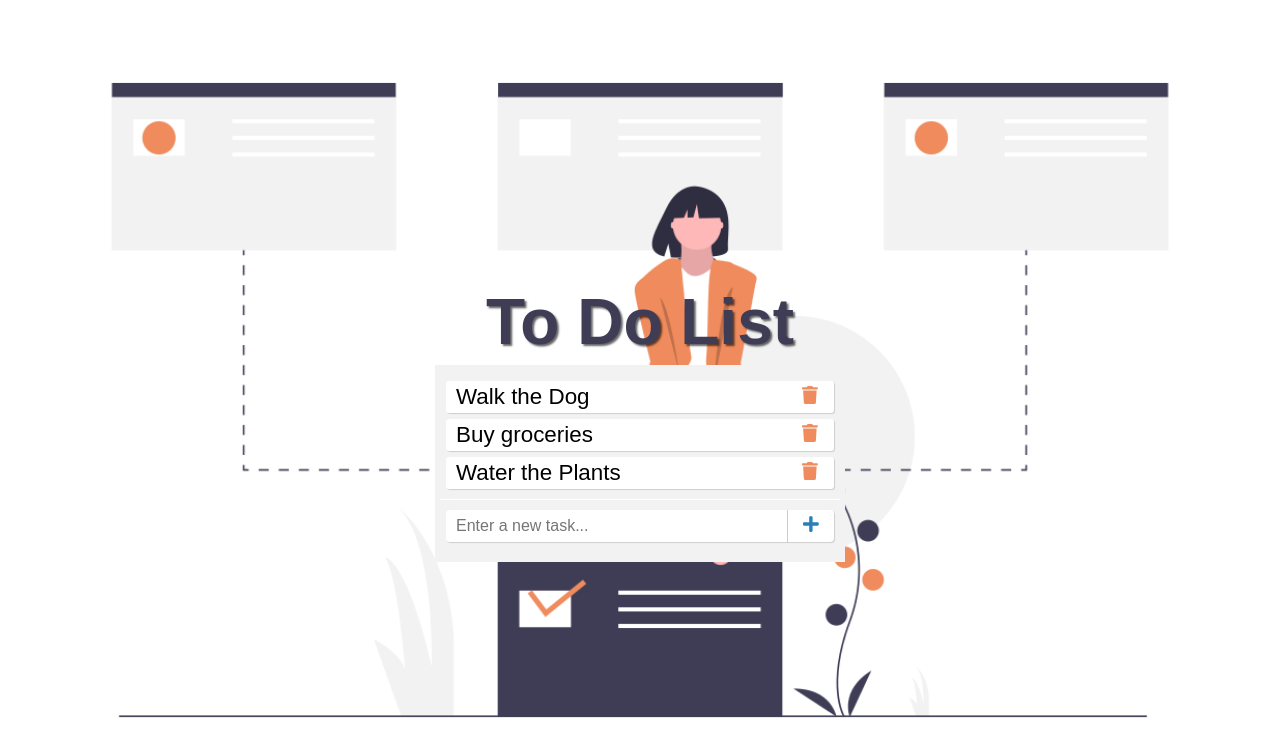
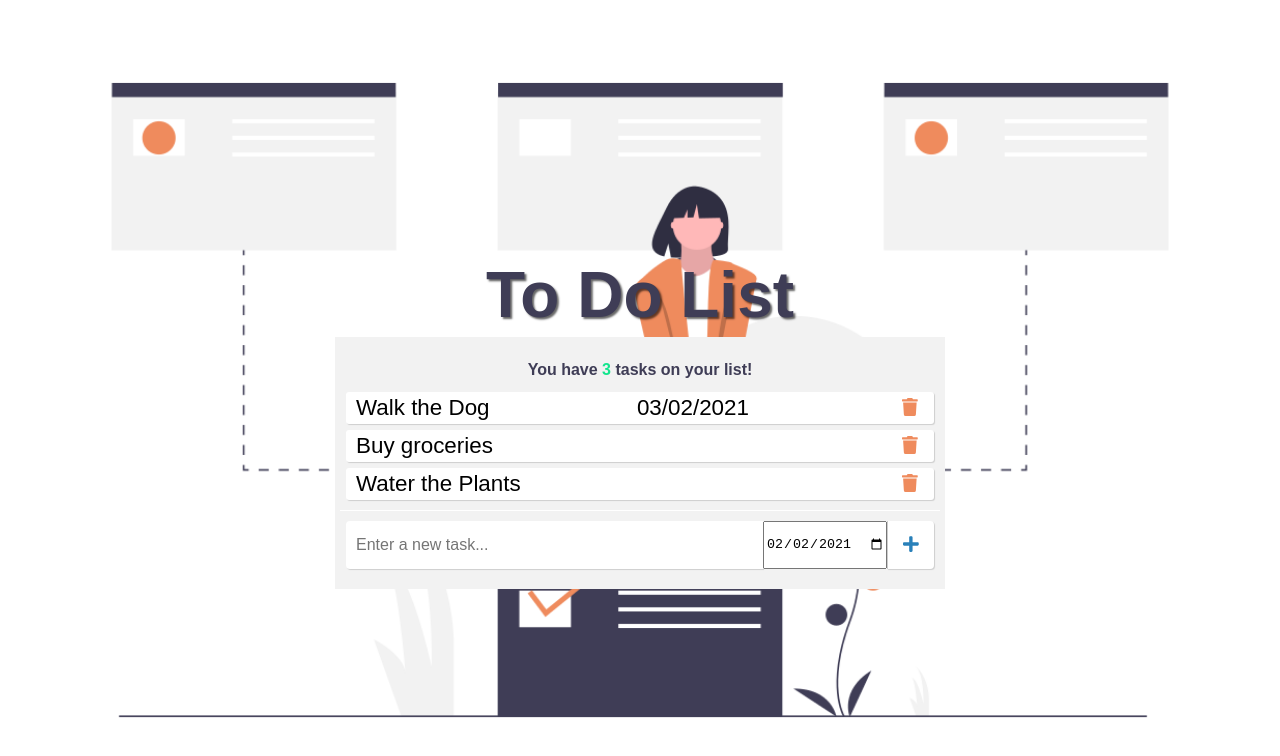
Before and after one commit to FreyaP/to-do-list, a React (Create React App) app: page / in a window 1280 px wide. Shown: the top 756 px of the page. Built offline with nearby package versions, Linux system fonts and the light colour scheme.

Commit message:
Added due date function

```diff
--- a/package.json
+++ b/package.json
@@ -11,6 +11,7 @@
     "@testing-library/user-event": "^12.8.1",
     "bootstrap": "^4.6.0",
     "react": "^17.0.1",
+    "react-datepicker": "^3.6.0",
     "react-dom": "^17.0.1",
     "react-scripts": "4.0.3",
     "web-vitals": "^1.1.0"
--- a/src/AddTaskForm.css
+++ b/src/AddTaskForm.css
@@ -1,7 +1,7 @@
-input {
+.text-input {
   background: #fff;
   box-shadow: 1px 1px 1px rgba(0, 0, 0, 0.15);
-  padding: 7px 10px;
+  padding: 15px 10px;
   font-size: 0.5em;
   border-top-left-radius: 4px;
   border-bottom-left-radius: 4px;
--- a/src/AddTaskForm.js
+++ b/src/AddTaskForm.js
@@ -1,22 +1,50 @@
 import { useState } from 'react';
 import './AddTaskForm.css'
 import { FontAwesomeIcon } from "@fortawesome/react-fontawesome";
-import { faPlus } from "@fortawesome/free-solid-svg-icons"
+import { faPlus } from "@fortawesome/free-solid-svg-icons";
+//import DatePicker from "react-datepicker";
+//import "react-datepicker/dist/react-datepicker.css";
+import './DueDate.css';
+import FormatDate from './FormatDate';
+
+
 
 
 export default function AddTaskForm({ addTask }) {
     const [value, setValue] = useState("");
 
+    let year = new Date().getFullYear();
+    let day = new Date().getDate();
+    if (day < 10) {
+        day = `0${day}`
+    }
+    let month = new Date().getMonth();
+    if (month < 10) {
+        month = `0${month}`
+    }
+    let today = `${year}-${month}-${day}`;
+
+    const [dueDate, setDueDate] = useState(today);
     const handleSubmit = e => {
         e.preventDefault();
-        value && addTask(value)
+        value && addTask(value, dueDate)
         setValue('');
+        setDueDate(today);
     };
 
     return (
         <form onSubmit={handleSubmit}>
-            <input type="text" value={value} placeholder="Enter a new task..." onChange={e => setValue(e.target.value)}/>
+            <input className="text-input" type="text" value={value} placeholder="Enter a new task..." onChange={e => setValue(e.target.value)}/>
+            <input type='date' value={dueDate} onChange={e => setDueDate(e.target.value)}/>
             <button type="submit" ><FontAwesomeIcon icon={faPlus} /></button>
         </form>
     )
 }
+/*
+DatePicker that I could not get to work...
+<DatePicker
+                className="date"
+                selected={dueDate}
+                onChange= {date => setDueDate(date)}
+                />
+                */
--- a/src/App.js
+++ b/src/App.js
@@ -1,12 +1,12 @@
 
 import './App.css';
-import Task from './Task';
+import ToDoList from './ToDoList';
 
 function App() {
   return (
     <div className="App">
       <h1>To Do List</h1>
-      <Task />
+      <ToDoList />
     </div>
   );
 }
--- /dev/null
+++ b/src/DueDate.css
@@ -0,0 +1,12 @@
+.date {
+  background: #fff;
+  box-shadow: 1px 1px 1px rgba(0, 0, 0, 0.15);
+  padding: 15px 10px;
+  font-size: 0.5em;
+  color: #000;
+  outline: 0;
+  border: 0;
+  flex: 1;
+  border-left: 1px solid #ccc;
+  color: #797975;
+}
--- /dev/null
+++ b/src/DueDate.js
@@ -0,0 +1,11 @@
+import DatePicker from "react-datepicker";
+import "react-datepicker/dist/react-datepicker.css";
+import { useState } from 'react';
+import './DueDate.css';
+
+export default function DueDate() {
+    const [dueDate, setDueDate] = useState(new Date());
+    return (
+        <DatePicker className="date" selected={dueDate} onChange={date => setDueDate(date)}/>
+    )
+}
--- /dev/null
+++ b/src/FormatDate.jsx
@@ -0,0 +1,11 @@
+
+
+export default function FormatDate() {
+
+
+
+
+    return (
+        <div>Hello</div>
+    )
+}
--- a/src/Task.css
+++ b/src/ToDoList.css
@@ -1,6 +1,6 @@
 .todo-list {
   padding: 10px 5px;
-  width: 400px;
+  width: 600px;
   background-color: #f2f2f2;
 }
 
@@ -15,6 +15,17 @@
   align-items: center;
   justify-content: space-between;
   color: #000;
+}
+h2 {
+  color: #3f3d56;
+  font-size: 16px;
+}
+.task-number-high {
+  color: #e81224;
+  font-size: 20px;
+}
+.task-number-low {
+  color: #12e58d;
 }
 
 .todo-text {
--- a/src/Task.js
+++ b/src/ToDoList.js
@@ -1,26 +1,30 @@
 import { useState } from 'react';
-import './Task.css';
+import './ToDoList.css';
 import { FontAwesomeIcon } from '@fortawesome/react-fontawesome';
 import { faTrash } from '@fortawesome/free-solid-svg-icons';
 import AddTaskForm from './AddTaskForm';
 
-export default function Task() {
+export default function ToDoList() {
     const [tasks, setTasks] = useState([{
         text: 'Walk the Dog',
-        isCompleted: false
+        isCompleted: false,
+        dueDate: "03/02/2021"
     },{
         text: 'Buy groceries',
-        isCompleted: false
+        isCompleted: false,
+        dueDate: ""
     }, {
         text: 'Water the Plants',
-        isCompleted: false
+        isCompleted: false,
+        dueDate: ""
     }]);
 
-    const addTask = text => {
-        console.log(`I'm going to add ${text} here! `)
+    const addTask = (text, dueDate) => {
+        console.log(`I'm going to add ${text} here on this ${dueDate}! `)
          var addedTaskList = [...tasks, {
         text: text,
-        isCompleted: false
+        isCompleted: false,
+        dueDate: dueDate
       }];
          setTasks(addedTaskList);
   };
@@ -40,11 +44,13 @@ export default function Task() {
 
     return (
         <div className="todo-list">
+            <h2>You have <span className={tasks.length > 5 ? "task-number-high" : "task-number-low"}>{tasks.length}</span>  tasks on your list!</h2>
       {tasks.map((task, index) => (
         <div className="todo">
           <span onClick={() => toggleTask(index)} className={task.isCompleted ? "todo-text todo-completed" : "todo-text"}>
-            {task.text}
+          {task.text}
           </span>
+          <span className="due-date">{task.dueDate}</span>
           <button onClick={() => removeTask(index)}><FontAwesomeIcon icon={faTrash}/></button>
         </div>
       ))}
```
Also changed, not shown: 1 other file (tests, documents, lock files or other folders).
